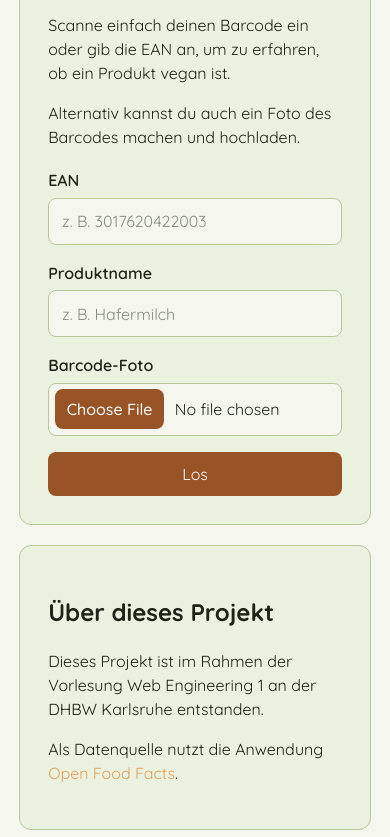
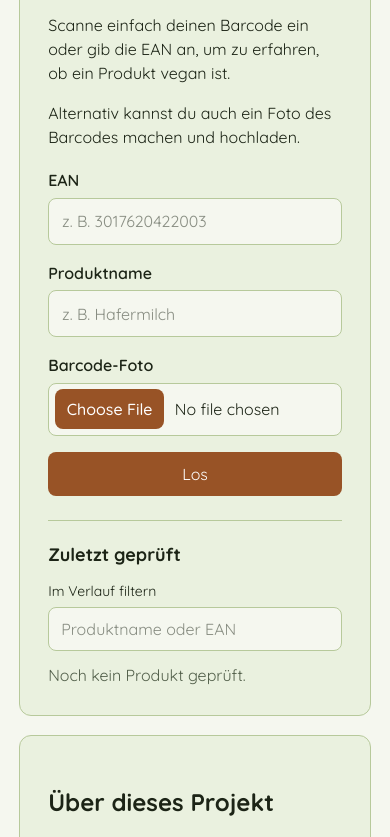
Before and after one commit to blccming/isitvegan, a website built with Vite: page index.html in a window 390 px wide. Shown: the part 235-1072 px from the top of the page. Built offline with nearby package versions, Linux system fonts and the light colour scheme.

Commit message:
Verlauf hinzugefügt mit Info vegan/nicht vegan

```diff
--- a/app.js
+++ b/app.js
@@ -14,17 +14,104 @@ window.addEventListener("scroll", aktualisiereNavigation, { passive: true });
 
 console.log("app.js läuft");
 
-// T6/A2: Formular ohne Reload absenden
+// T6/A3: Ein Zustandsobjekt bestimmt die gesamte Anzeige
 const formular = document.querySelector("form");
 const status = document.querySelector("#status");
-const ergebnisse = document.querySelector("#ergebnisse");
+const verlaufListe = document.querySelector("#verlauf");
+const anzahl = document.querySelector("#anzahl");
+const filterFeld = document.querySelector("#verlauf-filter");
 
-const zeigeStatus = (text, istFehler = false) => {
-  status.textContent = text;
-  status.classList.toggle("border-l-akzent", !istFehler);
-  status.classList.toggle("border-l-akzent-warm-dunkel", istFehler);
-  status.classList.toggle("bg-akzent/10", !istFehler);
-  status.classList.toggle("bg-akzent-warm/20", istFehler);
+const zustand = {
+  meldung: { text: "", istFehler: false },
+  verlauf: [],
+  filter: "",
+};
+
+// TODO(API): Demo-Platzhalter - solange Open Food Facts noch nicht angebunden
+// ist, wechselt der vegane Status bei jeder Eingabe zwischen vegan und nicht vegan.
+// Sobald die API-Abfrage eingebaut ist, stattdessen den echten Wert aus der
+// API-Antwort in `vegan` schreiben (Open Food Facts liefert dafür u. a.
+// `ingredients_analysis_tags` mit `en:vegan` bzw. `en:non-vegan`).
+// Diese Variable und das Umschalten beim Absenden dann entfernen.
+let demoVegan = true;
+
+const eintraegeWort = (anzahlEintraege) =>
+  anzahlEintraege === 1 ? "1 Eintrag" : `${anzahlEintraege} Einträge`;
+
+const zeichne = () => {
+  status.textContent = zustand.meldung.text;
+  status.classList.toggle("border-l-akzent", !zustand.meldung.istFehler);
+  status.classList.toggle("border-l-akzent-warm-dunkel", zustand.meldung.istFehler);
+  status.classList.toggle("bg-akzent/10", !zustand.meldung.istFehler);
+  status.classList.toggle("bg-akzent-warm/20", zustand.meldung.istFehler);
+
+  const filter = zustand.filter.trim().toLowerCase();
+  const sichtbar = filter
+    ? zustand.verlauf.filter((eintrag) =>
+        `${eintrag.produktname} ${eintrag.ean}`.toLowerCase().includes(filter)
+      )
+    : zustand.verlauf;
+
+  const gesamt = zustand.verlauf.length;
+  anzahl.textContent =
+    gesamt === 0
+      ? ""
+      : filter
+        ? `${sichtbar.length} von ${gesamt} sichtbar`
+        : eintraegeWort(gesamt);
+
+  verlaufListe.replaceChildren();
+  if (sichtbar.length === 0) {
+    const leer = document.createElement("li");
+    leer.className = "text-text-footer";
+    leer.textContent =
+      gesamt === 0
+        ? "Noch kein Produkt geprüft."
+        : `Kein Eintrag passt zu „${zustand.filter.trim()}“.`;
+    verlaufListe.append(leer);
+    return;
+  }
+
+  for (const eintrag of sichtbar) {
+    const punkt = document.createElement("li");
+    punkt.className =
+      "flex flex-wrap items-center justify-between gap-x-4 gap-y-1 rounded-lg border border-rahmen bg-bg px-4 py-2.5";
+
+    const text = document.createElement("div");
+    text.className = "min-w-0";
+    const name = document.createElement("p");
+    name.className = "font-semibold [overflow-wrap:anywhere]";
+    name.textContent = eintrag.produktname;
+    const ean = document.createElement("p");
+    ean.className = "text-sm text-text-footer";
+    ean.textContent = `EAN ${eintrag.ean}`;
+    text.append(name, ean);
+
+    // TODO(API): Platzhalter-Badge - zeigt den echten Wert, sobald `eintrag.vegan`
+    // aus der API-Antwort statt aus dem Demo-Umschalten stammt.
+    const veganStatus = document.createElement("span");
+    veganStatus.className = `rounded-full px-2.5 py-0.5 text-xs font-bold ${
+      eintrag.vegan
+        ? "bg-akzent/15 text-akzent"
+        : "bg-akzent-warm/20 text-akzent-warm-dunkel"
+    }`;
+    veganStatus.textContent = eintrag.vegan ? "Vegan" : "Nicht vegan";
+
+    const entfernen = document.createElement("button");
+    entfernen.type = "button";
+    entfernen.className =
+      "rounded-lg px-2 py-1 text-sm font-semibold text-akzent-warm-dunkel hover:bg-akzent-warm/10";
+    entfernen.textContent = "Entfernen";
+    entfernen.setAttribute("aria-label", `„${eintrag.produktname}“ aus dem Verlauf entfernen`);
+    entfernen.dataset.ean = eintrag.ean;
+
+    const aktionen = document.createElement("div");
+    aktionen.className = "flex items-center gap-3";
+    aktionen.append(veganStatus, entfernen);
+
+    punkt.append(text, aktionen);
+    verlaufListe.append(punkt);
+  }
 };
 
 formular.addEventListener("submit", (event) => {
@@ -33,26 +120,54 @@ formular.addEventListener("submit", (event) => {
   const ean = formular.elements.ean.value.trim();
   const produktname = formular.elements.produktname.value.trim();
 
-  ergebnisse.replaceChildren();
-
   if (!/^[0-9]{8,14}$/.test(ean)) {
-    zeigeStatus("Bitte gib eine EAN mit 8 bis 14 Ziffern ein.", true);
+    zustand.meldung = { text: "Bitte gib eine EAN mit 8 bis 14 Ziffern ein.", istFehler: true };
+    zeichne();
     return;
   }
 
   if (produktname === "") {
-    zeigeStatus("Bitte gib einen Produktnamen ein.", true);
+    zustand.meldung = { text: "Bitte gib einen Produktnamen ein.", istFehler: true };
+    zeichne();
     return;
   }
 
-  zeigeStatus("Eingabe geprüft.");
-  for (const [bezeichnung, wert] of [["Produkt", produktname], ["EAN", ean]]) {
-    const begriff = document.createElement("dt");
-    begriff.className = "font-bold text-text-footer";
-    begriff.textContent = bezeichnung;
-    const definition = document.createElement("dd");
-    definition.className = "font-semibold [overflow-wrap:anywhere]";
-    definition.textContent = wert;
-    ergebnisse.append(begriff, definition);
-  }
+  // TODO(API): Demo-Umschalten - hier später das echte Prüfergebnis der API
+  // einsetzen (siehe Kommentar bei `demoVegan`).
+  const vegan = demoVegan;
+  demoVegan = !demoVegan;
+
+  const bekannt = zustand.verlauf.some((eintrag) => eintrag.ean === ean);
+  zustand.verlauf = [
+    { produktname, ean, vegan },
+    ...zustand.verlauf.filter((eintrag) => eintrag.ean !== ean),
+  ];
+  zustand.filter = "";
+  filterFeld.value = "";
+  zustand.meldung = {
+    text: bekannt
+      ? `„${produktname}“ ist bereits im Verlauf – Eintrag aktualisiert.`
+      : `„${produktname}“ wurde zum Verlauf hinzugefügt.`,
+    istFehler: false,
+  };
+  zeichne();
 });
+
+filterFeld.addEventListener("input", () => {
+  zustand.filter = filterFeld.value;
+  zeichne();
+});
+
+verlaufListe.addEventListener("click", (event) => {
+  const knopf = event.target.closest("button[data-ean]");
+  if (!knopf) return;
+
+  const eintrag = zustand.verlauf.find((e) => e.ean === knopf.dataset.ean);
+  if (!eintrag) return;
+
+  zustand.verlauf = zustand.verlauf.filter((e) => e.ean !== knopf.dataset.ean);
+  zustand.meldung = { text: `„${eintrag.produktname}“ wurde entfernt.`, istFehler: false };
+  zeichne();
+});
+
+zeichne();
--- a/index.html
+++ b/index.html
@@ -87,8 +87,21 @@
 
       <p id="status" role="status"
         class="mt-5 rounded-button border border-rahmen border-l-4 border-l-akzent bg-akzent/10 px-4 py-3 font-semibold empty:hidden"></p>
-      <dl id="ergebnisse"
-        class="mt-4 grid grid-cols-[auto_1fr] gap-x-4 gap-y-1.5 rounded-card border border-rahmen bg-bg px-5 py-4 empty:hidden"></dl>
+
+      <div class="mt-6 border-t border-rahmen pt-5">
+        <div class="flex flex-wrap items-baseline justify-between gap-2">
+          <h2 id="verlauf-titel" class="text-lg font-bold">Zuletzt geprüft</h2>
+          <p id="anzahl" class="text-sm text-text-footer"></p>
+        </div>
+
+        <div class="formular-feld mt-3">
+          <label for="verlauf-filter" class="text-sm">Im Verlauf filtern</label>
+          <input id="verlauf-filter" type="search" placeholder="Produktname oder EAN"
+            class="min-h-11 w-full rounded-button border border-rahmen bg-bg px-3 py-2 text-text focus-visible:outline-2 focus-visible:outline-offset-2 focus-visible:outline-akzent">
+        </div>
+
+        <ul id="verlauf" aria-labelledby="verlauf-titel" class="mt-3 grid list-none gap-2 p-0"></ul>
+      </div>
     </section>
 
     <section id="ueber" class="eigene-karte" aria-labelledby="ueber-titel">
```
